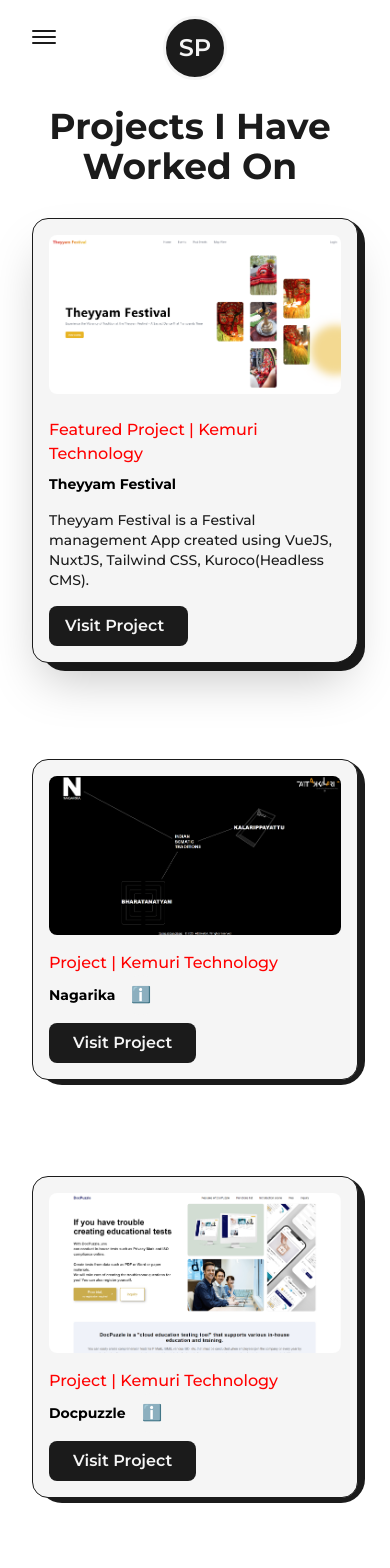
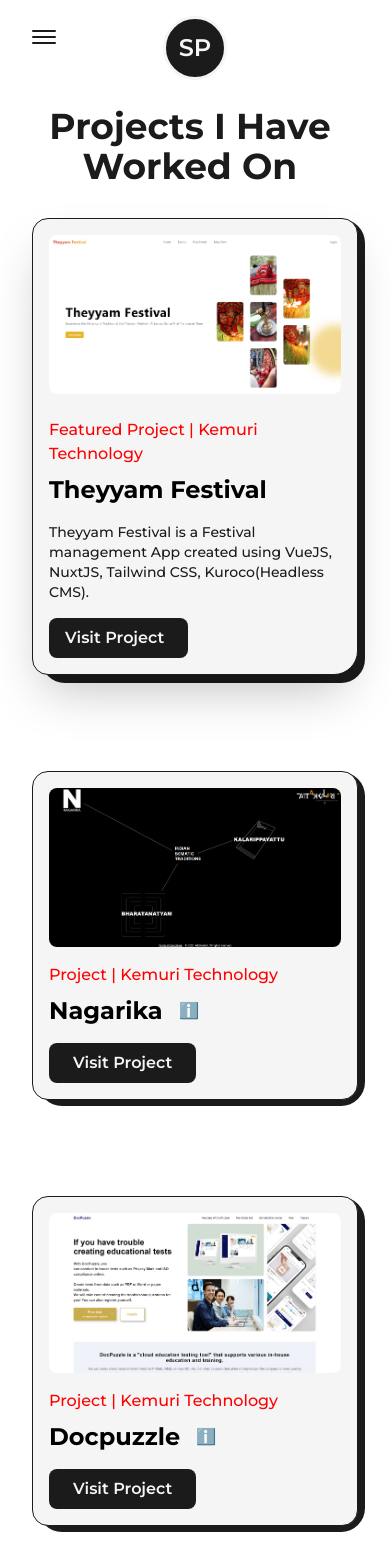
Before and after one commit to Soumyank007/Portfolio, a Next.js app: page /projects in a window 390 px wide. Shown: the top 1568 px of the page. Built offline with nearby package versions, Linux system fonts and the light colour scheme.

Commit message:
style:unifrom styling

```diff
--- a/src/pages/projects.js
+++ b/src/pages/projects.js
@@ -37,7 +37,7 @@ const FeaturedProject = ({ type, title, summary, img, link, github }) => {
           href={link}
           target="_blank"
         >
-          <h2 className="my-2 w-full text-left text-4xl font-bold dark:text-light sm:text-sm">{title}</h2>
+          <h2 className="my-2 w-full text-left text-4xl font-bold dark:text-light lg:text-2xl">{title}</h2>
         </Link>
         <p className="my-2 font-medium text-dark dark:text-light sm:text-sm">{summary}</p>
         <div className="mt-2 flex items-center">
@@ -79,7 +79,7 @@ const Project = ({ summary, title, img, link, github, type }) => {
         <span className="text-primary font-medium text-xl dark:text-primaryDark lg:text-lg md:text-base">{type}</span>
           <div className="flex items-center">
             <Link className="relative" href={link} target="_blank">
-             <h2 className="hover:underline underline-offset-2 my-2 w-full text-left text-3xl font-bold dark:text-light lg:text-2xl sm:text-sm">
+             <h2 className="hover:underline underline-offset-2 my-2 w-full text-left text-3xl font-bold dark:text-light lg:text-2xl">
               {title}{' '}
             </h2>
             </Link>
```
